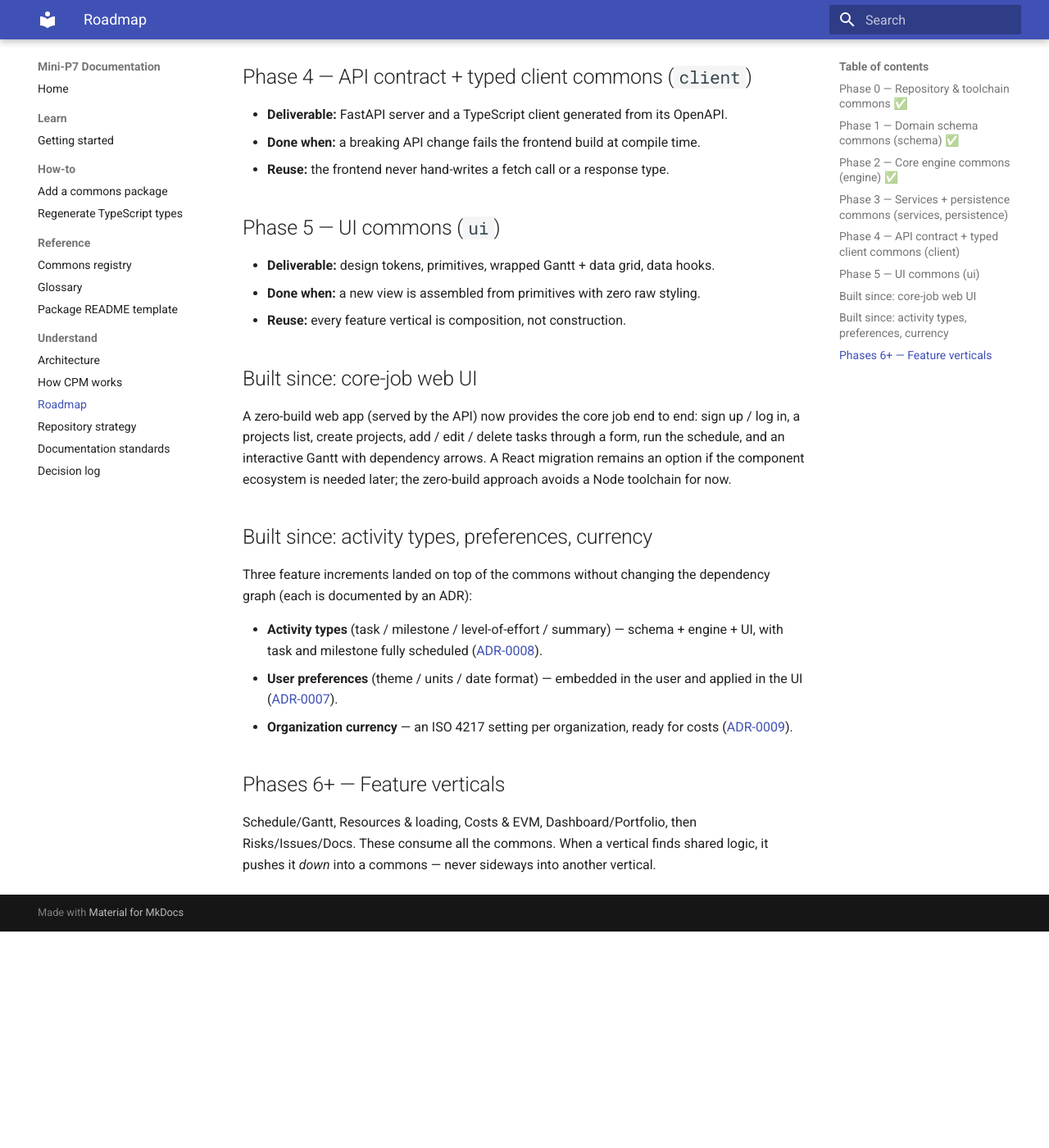
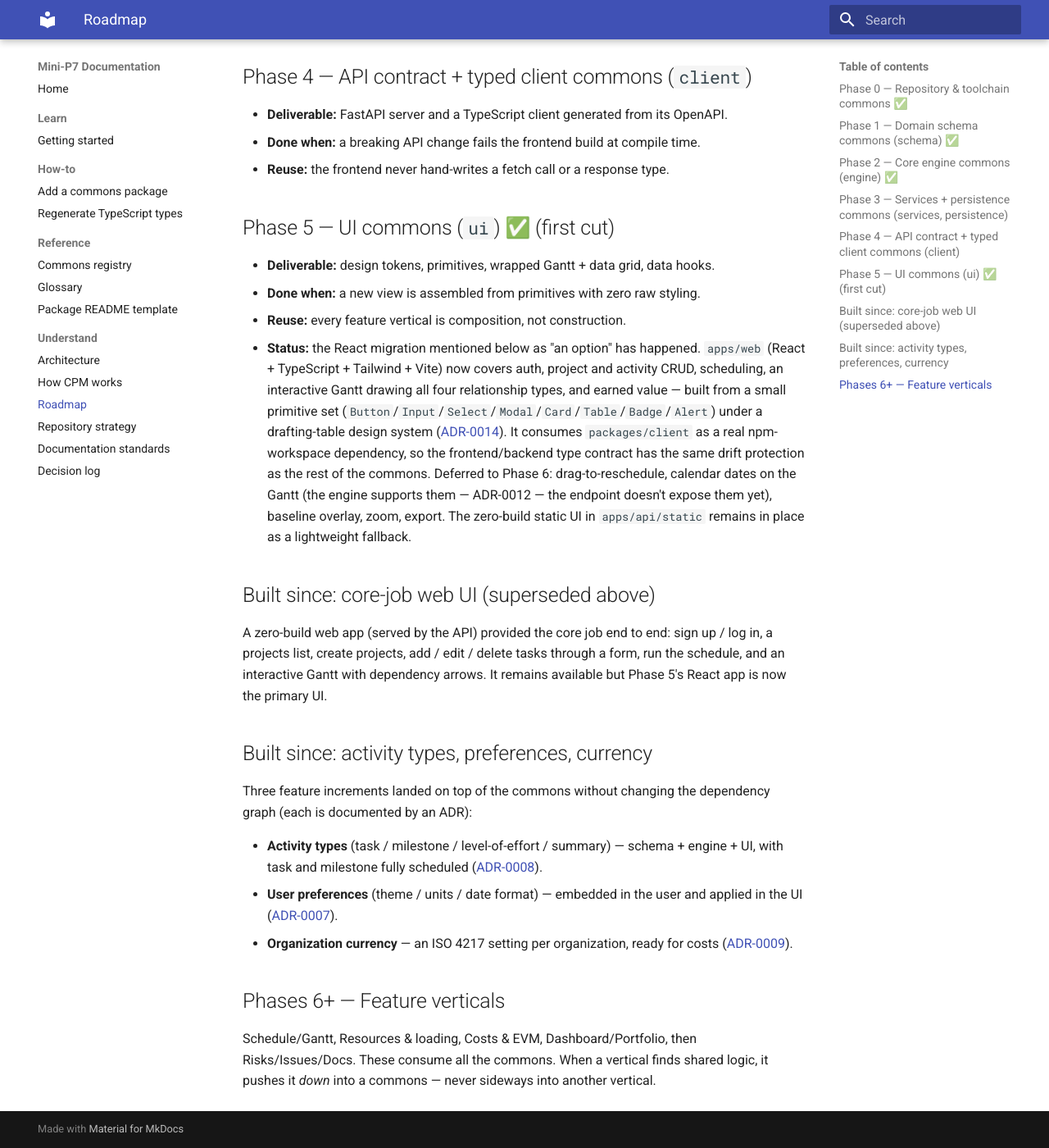
Before and after one commit to shafeehhecker/MiniP7, an MkDocs documentation site: the page built from docs/ROADMAP.md, in a window 1280 px wide and 1400 px high, scrolled down 1363 px. Shown: the whole window at 82% size. Built offline with MkDocs 1.6.1 and Material for MkDocs 9.7.7, drawn with Linux system fonts in a browser that asks for light colours; before the commit the page ends 2499 px from its top, so only the background shows below that.

Commit message:
Update ROADMAP.md
Marked Phase 5 complete (first cut); documented what shipped vs. deferred to Phase 6

```diff
--- a/docs/ROADMAP.md
+++ b/docs/ROADMAP.md
@@ -46,18 +46,29 @@ done, and a reusability contract — what downstream gets for free.
 - **Done when:** a breaking API change fails the frontend build at compile time.
 - **Reuse:** the frontend never hand-writes a fetch call or a response type.
 
-## Phase 5 — UI commons (`ui`)
+## Phase 5 — UI commons (`ui`) ✅ (first cut)
 - **Deliverable:** design tokens, primitives, wrapped Gantt + data grid, data hooks.
 - **Done when:** a new view is assembled from primitives with zero raw styling.
 - **Reuse:** every feature vertical is composition, not construction.
+- **Status:** the React migration mentioned below as "an option" has happened.
+  `apps/web` (React + TypeScript + Tailwind + Vite) now covers auth, project
+  and activity CRUD, scheduling, an interactive Gantt drawing all four
+  relationship types, and earned value — built from a small primitive set
+  (`Button`/`Input`/`Select`/`Modal`/`Card`/`Table`/`Badge`/`Alert`) under a
+  drafting-table design system ([ADR-0014](adr/0014-frontend-stack.md)). It
+  consumes `packages/client` as a real npm-workspace dependency, so the
+  frontend/backend type contract has the same drift protection as the rest of
+  the commons. Deferred to Phase 6: drag-to-reschedule, calendar dates on the
+  Gantt (the engine supports them — ADR-0012 — the endpoint doesn't expose
+  them yet), baseline overlay, zoom, export. The zero-build static UI in
+  `apps/api/static` remains in place as a lightweight fallback.
 
-## Built since: core-job web UI
+## Built since: core-job web UI (superseded above)
 
-A zero-build web app (served by the API) now provides the core job end to end:
+A zero-build web app (served by the API) provided the core job end to end:
 sign up / log in, a projects list, create projects, add / edit / delete tasks
 through a form, run the schedule, and an interactive Gantt with dependency
-arrows. A React migration remains an option if the component ecosystem is
-needed later; the zero-build approach avoids a Node toolchain for now.
+arrows. It remains available but Phase 5's React app is now the primary UI.
 
 ## Built since: activity types, preferences, currency
 
```
